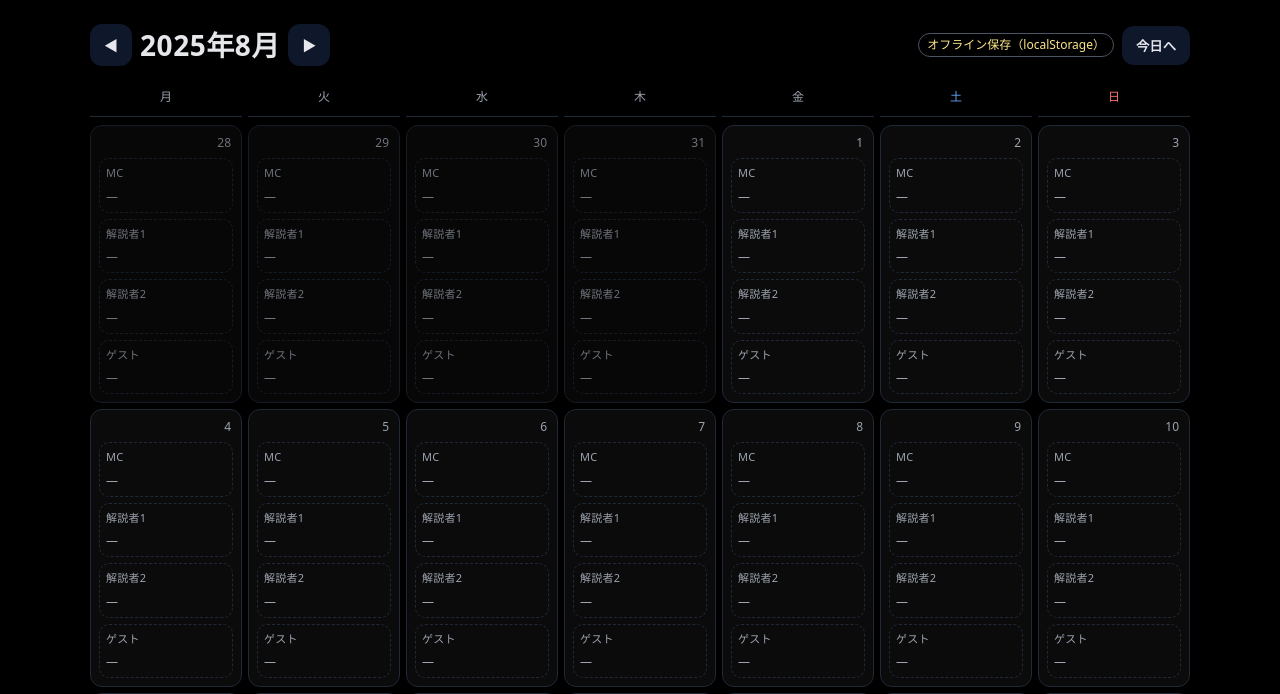
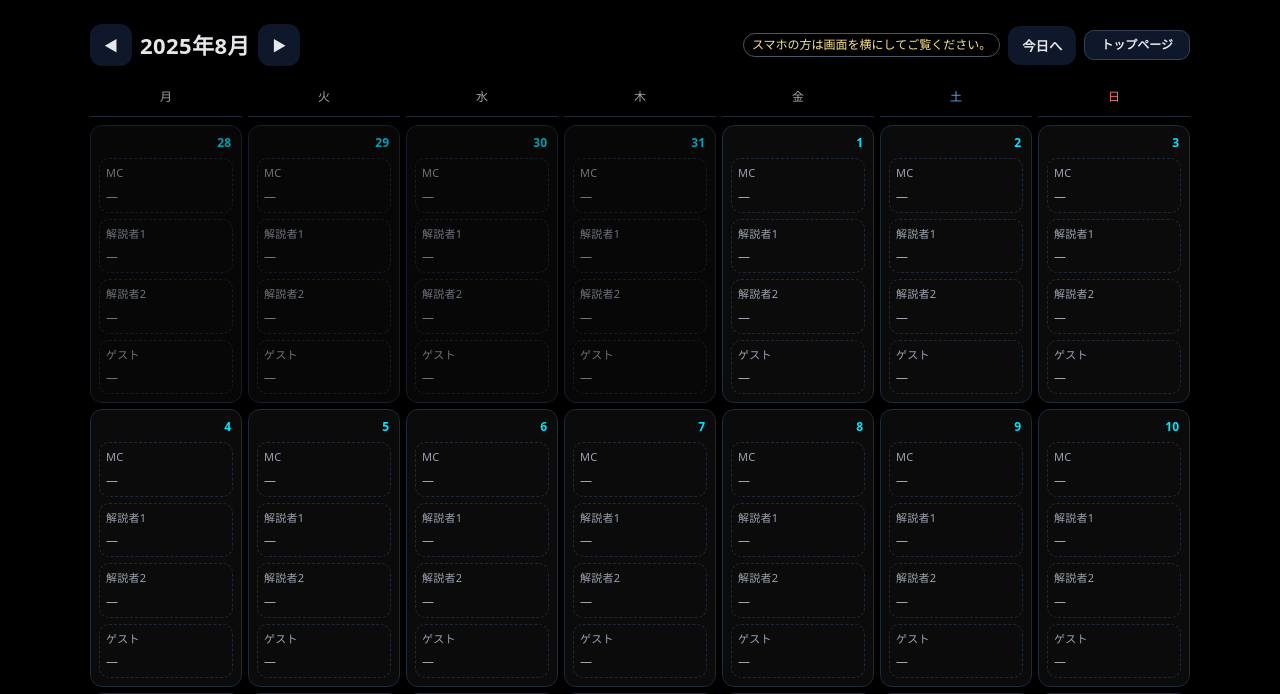
Before and after one commit to hideonSOS/Website, a Django app: page /website/calendar/ in a window 1280 px wide. Shown: the top 694 px of the page. Run offline with Django 5.2, Linux system fonts and the light colour scheme.

Commit message:
各種の変更点を修正

```diff
--- a/website/templates/calendar.html
+++ b/website/templates/calendar.html
@@ -117,6 +117,37 @@
   /* メモ表示 */
     .memo{ font-size:11px; color:var(--muted); white-space:nowrap; overflow:hidden; text-overflow:ellipsis; }
     .noteIcon{ font-size:12px; opacity:.9; }
+  .num {
+  color: #00e5ff;  /* 例：ゴールド */
+  font-weight: bold; /* 太字にする場合 */
+  font-size:12px;
+}
+.header {
+  position: sticky;
+  top: 0;
+  background: #000;  /* 背景を指定しないと下の要素が透ける */
+  z-index: 100;      /* 前面に出す */
+}
+.btn-link {
+    display: inline-block;
+    padding: 5px 16px;
+    background: #0f172a;   /* ボタン背景色 */
+    color: #e5e7eb;       /* 文字色 */
+    border: 1px solid #334155;
+    border-radius: 10px;
+    text-decoration: none; /* aタグの下線を消す */
+    font-weight: bold;
+    cursor: pointer;
+    font-size: 12px;
+  }
+  .btn-link:hover {
+    background: #111827; /* hover時の色 */
+  }
+  .monthLabel {
+  font-size: 22px;
+  font-weight: 700;
+  letter-spacing: .02em;
+}
 </style>
 </head>
 <body>
@@ -130,6 +161,7 @@
       <div class="right">
         <span class="badge" id="modeBadge" title="サーバーと疎通できない場合は自動でローカル保存に切替">モード判定中…</span>
         <button id="todayBtn" aria-label="今月へ">今日へ</button>
+        <a class="btn-link" href= "{% url 'website:index' %}">トップページ</a>
       </div>
     </div>
 
@@ -260,11 +292,11 @@
     function updateModeBadge(){
       const badge = document.getElementById('modeBadge');
       if(serverAvailable){
-        badge.textContent = 'サーバー同期（/api/events）';
+        badge.textContent = '';
         badge.style.color = '#a7f3d0';
         badge.style.borderColor = '#134e5a';
       }else{
-        badge.textContent = 'オフライン保存（localStorage）';
+        badge.textContent = 'スマホの方は画面を横にしてご覧ください。';
         badge.style.color = '#fde68a';
         badge.style.borderColor = '#4b5563';
       }
--- a/website/templates/motor_comments.html
+++ b/website/templates/motor_comments.html
@@ -19,6 +19,7 @@
       font-family: system-ui, -apple-system, "Segoe UI", Roboto, "Hiragino Kaku Gothic ProN", "Noto Sans JP", "Yu Gothic UI", Meiryo, sans-serif;
       display:block;
     }
+
     .grid{
       display:grid;
       width:min(1200px, 96vw);
@@ -76,6 +77,11 @@
 
       /* iOS向けの追加ガード（WebKit判定） */
 
+}
+@media (max-width: 600px) {
+  .sq {
+    font-size: 24px; /* スマホ用に大きく */
+  }
 }
   </style>
 </head>
--- a/website/views.py
+++ b/website/views.py
@@ -30,11 +30,15 @@ class CalcTokutenView(TemplateView):
     template_name = "calc_tokuten.html"
     def get_context_data(self, **kwargs):
         context = super().get_context_data(**kwargs)
-        df = scrape()  # DataFrame
-        # 例: "得点率" 列をリスト化
-        context["chart_labels"] = df["選手名"].tolist()   # 横軸ラベル
-        context["chart_values"] = df["得点率"].tolist() # 縦棒の値
-        return context
+        try:
+            df = scrape()  # DataFrame
+            # 例: "得点率" 列をリスト化
+            context["chart_labels"] = df["選手名"].tolist()   # 横軸ラベル
+            context["chart_values"] = df["得点率"].tolist() # 縦棒の値
+            return context
+        except:
+            print('読み込まれました')
+            pass
 
 
 class GalleryView(View):
```
Also changed, not shown: website/templates/calc_tokuten.html (+7 -21 lines), website/templates/index.html (+10 -1 lines), myproject/db.sqlite3.
